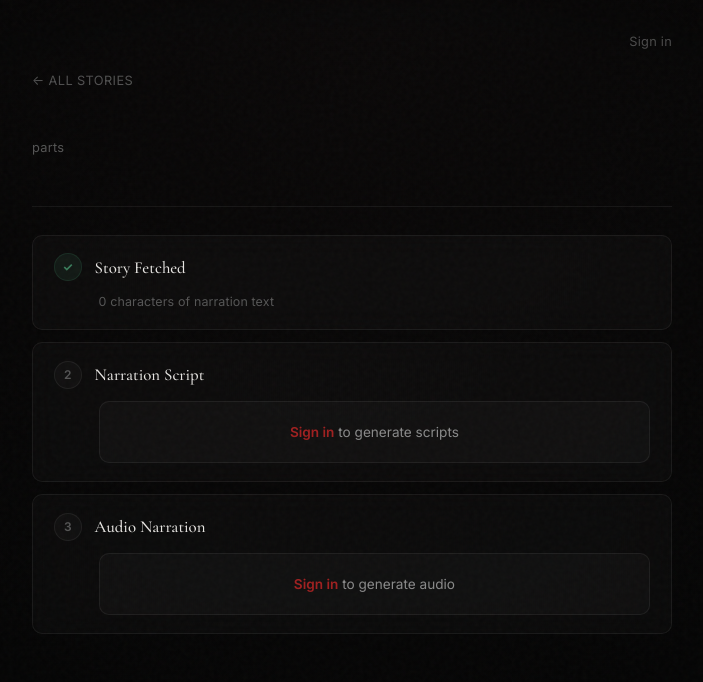
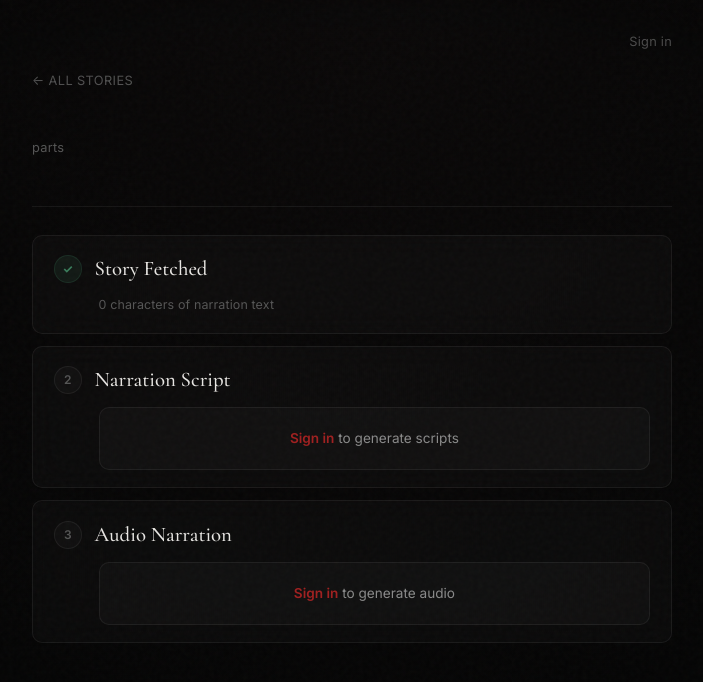
Before and after one commit to LukeHeffAI/Voice-To-The-Dark, a Python web app: template app/templates/story_detail.html in a window 1280 px wide. Shown: the top 682 px of the page, without its empty margins (288-991 px from the left). Run offline with Jinja, Linux system fonts and the light colour scheme; the template is opened without the code that fills it, so the values that code supplies are empty.

Commit message:
Increase font sizes for story title and step title for improved readability

```diff
--- a/app/templates/story_detail.html
+++ b/app/templates/story_detail.html
@@ -15,7 +15,7 @@
         }
         .story-title {
             font-family: var(--serif);
-            font-size: 1.6rem;
+            font-size: 1.8rem;
             font-weight: 500;
             color: var(--text-1);
             line-height: 1.3;
@@ -122,7 +122,7 @@
         }
         .step-title {
             font-family: var(--serif);
-            font-size: 1.05rem;
+            font-size: 1.3rem;
             font-weight: 500;
             color: var(--text-1);
             flex: 1;
```
